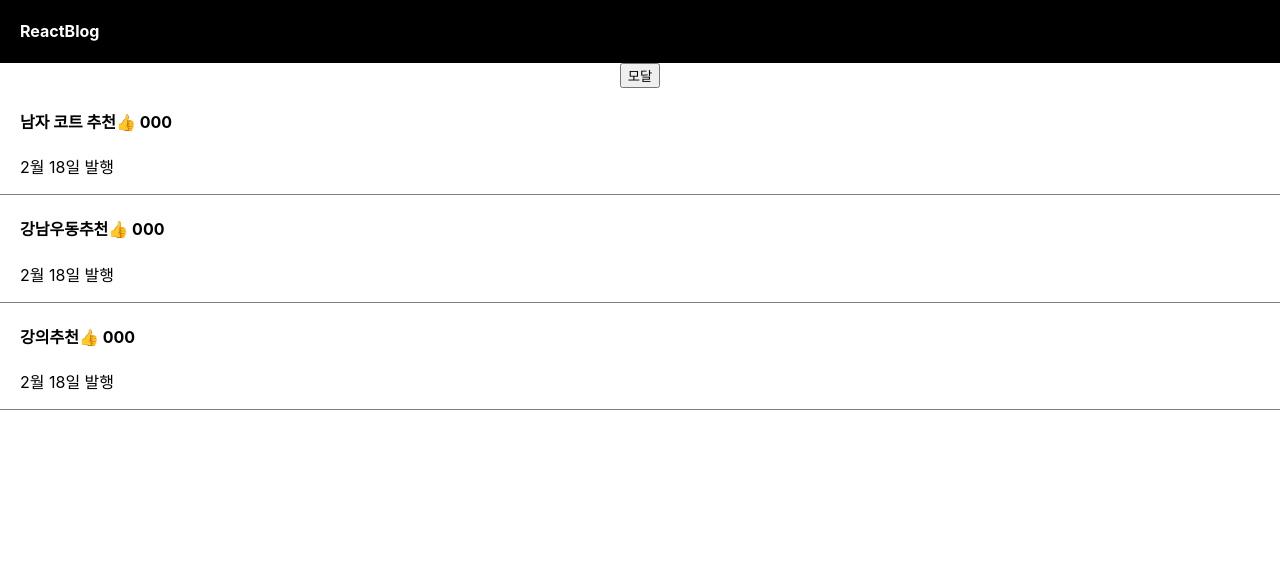
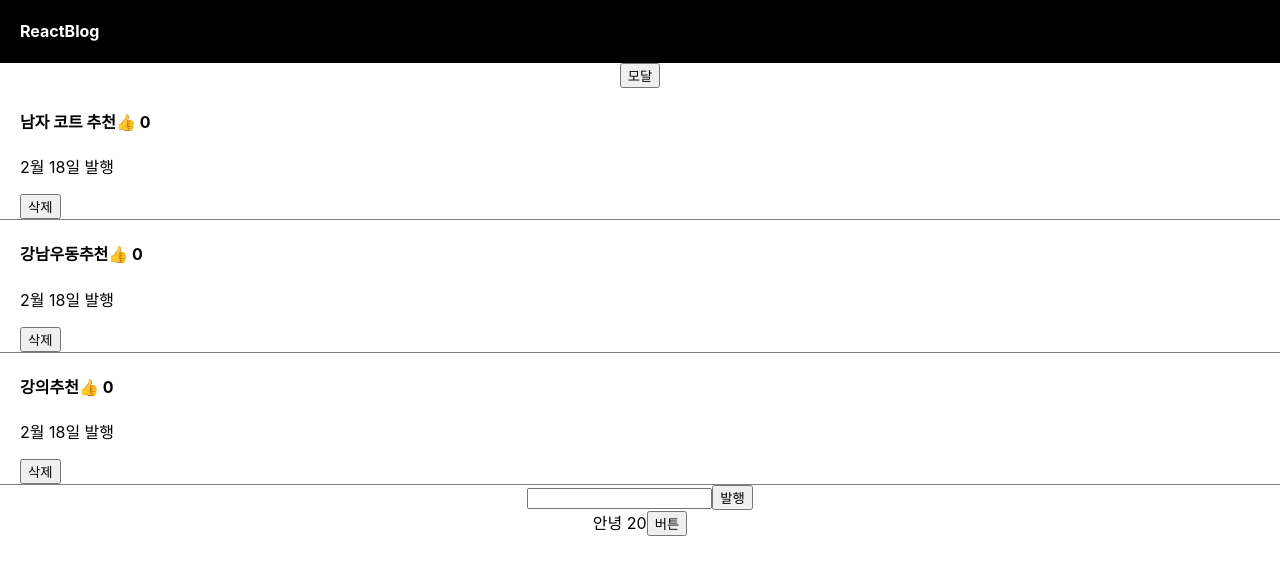
Before and after one commit to nowaveosu/codingapple-react, a React (Create React App) app: page / in a window 1280 px wide. Shown: the top 574 px of the page. Built offline with nearby package versions, Linux system fonts and the light colour scheme.

Commit message:
function대신 class로 컴포넌트 제작

```diff
--- a/src/App.css
+++ b/src/App.css
@@ -3,12 +3,6 @@
 }
 div {
   box-sizing : border-box;
-}
-@font-face {
-  font-family: 'GeekbleMalang2WOFF2';
-  src: url('https://cdn.jsdelivr.net/gh/projectnoonnu/noonfonts_2302_01@1.0/GeekbleMalang2WOFF2.woff2') format('woff2');
-  font-weight: normal;
-  font-style: normal;
 }
 .list{
   padding-left : 20px;
--- a/src/App.js
+++ b/src/App.js
@@ -12,6 +12,7 @@
 // 자주 변경될것 같은 html부분은 state로 만들기
 // state 변경할땐 state변수 등호로 재할당ㄴㄴ
 // set변경함수(새로운state) 를 쓸것
+// shift, splice 이런건 바로 setState함수에 넣으면 안됨. 넣고 그다음줄에 복사본 배열을 넣는방식
 
 // * onClick
 // 태그안에 onClick = {} 안에는 함수만 들어가야함
@@ -45,8 +46,23 @@
 // props로 받아야함 쓰는법은 <자식컴포넌트 작명={state이름}>
 // 하고 자식컴포넌트(props)로 받아서 props.작명으로 사용
 // 부모 > 자식만 가능 역은 성립x
+// 되도록 최상위 컴포넌트에 state 작성
 
-import { useState } from 'react';
+// * input
+// input type은 정말다양함. 알아볼것
+// input에 뭔가 입력시 코드실행하고싶으면 onChange
+// onScroll={} onMouseOut 등 이벤트핸들러 30개정도 됨 필요하면 검색
+// input에 입력한 값 가져오는법
+// onChange = {(e)} 여기서 e는 지금 발생하는 이벤트와 관련됨
+// e.tartget은 이벤트 발생한 html태그
+// e.target.value 이벤트 발생한 html태그에 입력한 값
+// e.stopPropagation() 은 이벤트버블링 막을수있음
+
+// * class
+// 요즘은 컴포넌트 다 function으로 만드니 몰라도됨
+// class란 변수, 함수 보관함
+
+import React, { useState } from 'react';
 import './App.css';
 
 function App() {
@@ -55,6 +71,7 @@ function App() {
   let [따봉, set따봉] = useState([0,0,0]);
   let [modal, setModal] = useState(false);
   let [title, setTitle] = useState(0);
+  let [입력값, set입력값] = useState('');
 
   [1,2,3].map(function(a){
     console.log(a)
@@ -72,18 +89,33 @@ function App() {
           return(
             <div className='list' key={i} i = {i}>
               <h4 onClick={() => {setModal(true); setTitle(i)}}>{ 글제목[i] }
-              <span onClick={() => { 따봉변경(따봉+1) }}>👍</span> {따봉}</h4>
+              <span onClick={() => { set따봉(따봉[i]+1) }}>👍</span> {따봉[i]}</h4>
               <p>2월 18일 발행</p>
+              <button onClick={() => {
+                let copy = [...글제목];
+                copy.splice(i,1);
+                set글제목(copy);
+              }}>삭제</button>
             </div>
           )
         })
       }
+      <div>
+        <input onChange={(e) => {set입력값(e.target.value); console.log(입력값)}} / >
+        <button onClick={() => {
+          let copy2 = [...글제목];
+          copy2.unshift(입력값);
+          set글제목(copy2);
+        }}>발행</button>
+      </div>
+
       {
         modal ? <Modal color = 'whitesmoke' title = {title} 글제목={글제목} set글제목={set글제목}/> : null
       }
+      <Modal2></Modal2>
     </div>
   );
-}
+};
 
 function Modal(props){
   return (
@@ -96,4 +128,23 @@ function Modal(props){
   )
 }
 
+class Modal2 extends React.Component{
+  constructor(props){
+    super(props);
+    this.state={
+      name : 'kim',
+      age : 20
+    }
+  }
+  render(){
+    return(
+      <div>안녕 {this.state.age}
+        <button onClick={() => {
+          this.setState({age : 21})
+        }}>버튼</button>
+      </div>
+    )
+  }
+}
+
 export default App;
```
